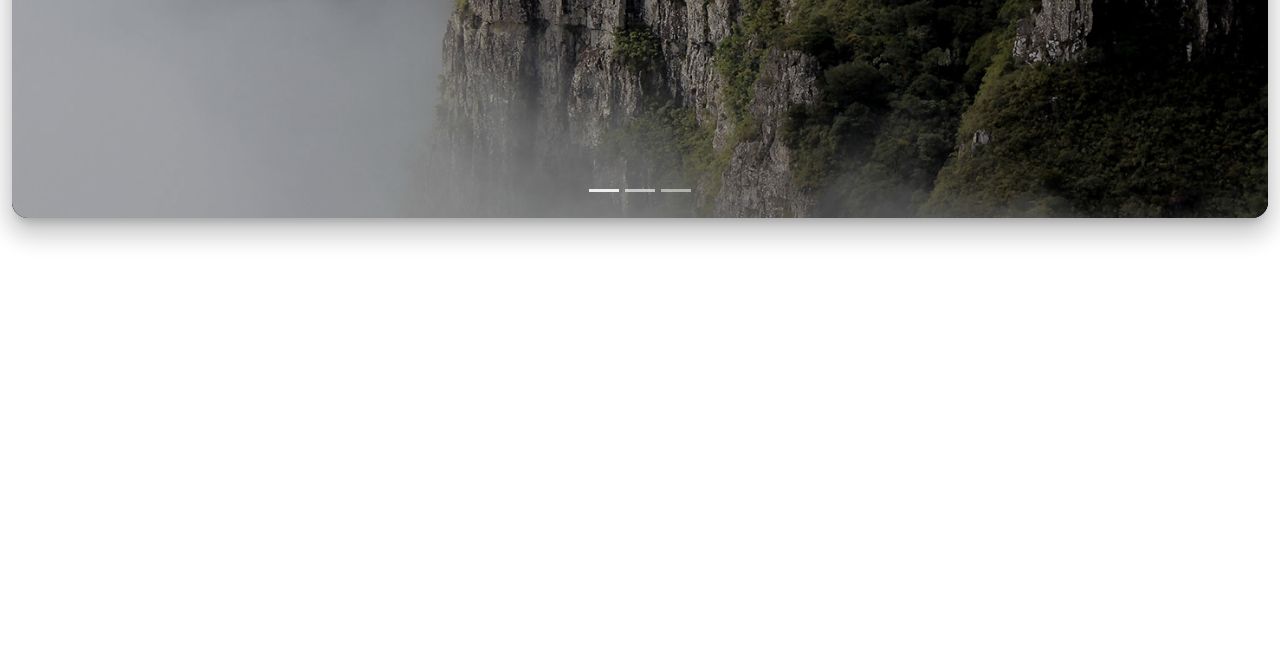
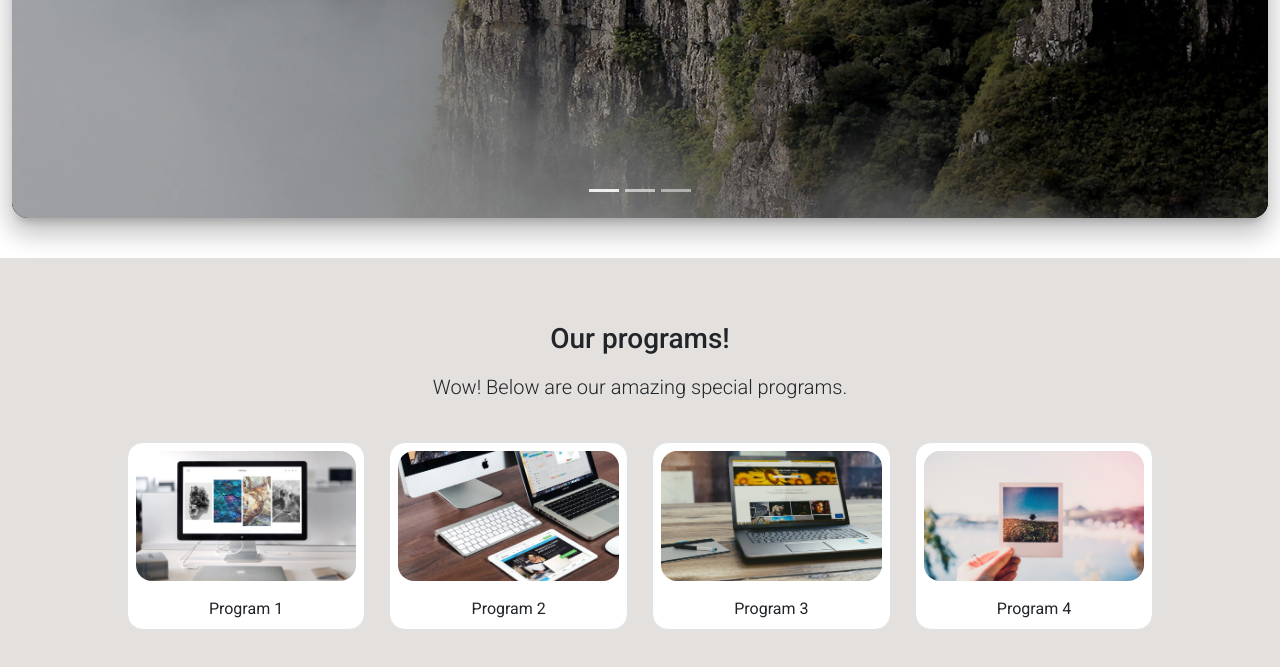
Before and after one commit to InnySoo/Bootstrap5-practice2, a plain HTML site: page index.html in a window 1280 px wide. Shown: the part 537-1204 px from the top of the page. Before the commit the page ends 800 px from the top, so only its background shows below. Drawn offline with nearby package versions, Linux system fonts and the light colour scheme.

Commit message:
add frontPrograms Section

```diff
--- a/assets/css/app.scss
+++ b/assets/css/app.scss
@@ -1,10 +1,15 @@
 @import url('https://fonts.googleapis.com/css2?family=Roboto:ital,wght@0,100;0,300;0,400;0,500;0,700;0,900;1,100;1,300;1,400;1,500;1,700;1,900&display=swap');
 
 $brand-green: #0e2d16;
+$brand-ligth-beige: #aba097;
 $brand-shadow: 0 16px 24px 2px rgba(0, 0, 0, 0.14), 0 6px 30px 5px rgba(0, 0, 0, 0.12), 0 8px 10px -5px rgba(0, 0, 0, 0.2);
 
 body, h1, h2, h3, h4, h5, h6, p, a, ul ,li, button, input, textarea, select, span, small {
   font-family: 'Roboto', sans-serif;
+}
+
+.section-content {
+  padding: 4rem 0;
 }
 
 .shadow-box {
@@ -74,3 +79,28 @@ body, h1, h2, h3, h4, h5, h6, p, a, ul ,li, button, input, textarea, select, spa
     }
   }
 }
+
+#frontPrograms {
+  background-color: lighten($brand-ligth-beige, 25%);
+
+  .program-item {
+    border-radius: 1rem;
+
+    a {
+      color: $brand-green;
+
+      img {
+        border-radius: 1rem;
+        object-fit: cover;
+        object-position: center;
+        height: 130px;
+        width: 100%;
+        margin-bottom: 1rem;
+      }
+
+      p {
+        font-size: 1.1rem;
+      }
+    }
+  }
+}
--- a/index.html
+++ b/index.html
@@ -124,7 +124,7 @@
   </header>
 
   <!-- fontCarousel Section -->
-   <section id="frontCarousel" class="container-xxl carousel slide carousel-fade" data-bs-ride="carousel">
+  <section id="frontCarousel" class="container-xxl carousel slide carousel-fade" data-bs-ride="carousel">
     <div class="carousel-indicators">
       <button type="button" data-bs-target="#frontCarousel" data-bs-slide-to="0" class="active" aria-current="true" aria-label="Slide 1"></button>
       <button type="button" data-bs-target="#frontCarousel" data-bs-slide-to="1" aria-label="Slide 2"></button>
@@ -164,7 +164,57 @@
       <span class="carousel-control-next-icon" aria-hidden="true"></span>
       <span class="visually-hidden">Next</span>
     </button>
-   </section>
+  </section>
+
+  <!-- frontProgram Section -->
+  <section id="frontPrograms">
+    <div class="section-content">
+      <div class="container-xxl">
+        <div class="row justify-content-center">
+          <div class="col-md-10 text-center">
+            <h3 class="mb-3">Our programs!</h3>
+            <p class="lead">Wow! Below are our amazing special programs.</p>
+            <br>
+            <div class="row justify-content-center px-2">
+              <div class="col-lg-3 col-md-4 col-sm-6 mb-4">
+                <div class="program-item bg-white border p-2 shadow-box">
+                  <a href="page.html" class="text-decoration-none">
+                    <img src="/assets/images/project-1.jpg" alt="Project 1" class="img-fluid">
+                  </a>
+                  <p class="mb-0">Program 1</p>
+                </div>
+              </div>
+              <div class="col-lg-3 col-md-4 col-sm-6 mb-4">
+                <div class="program-item bg-white border p-2 shadow-box">
+                  <a href="page.html" class="text-decoration-none">
+                    <img src="/assets/images/project-2.jpg" alt="Project 2" class="img-fluid">
+                  </a>
+                  <p class="mb-0">Program 2</p>
+                </div>
+              </div>
+              <div class="col-lg-3 col-md-4 col-sm-6 mb-4">
+                <div class="program-item bg-white border p-2 shadow-box">
+                  <a href="page.html" class="text-decoration-none">
+                    <img src="/assets/images/project-3.jpg" alt="Project 3" class="img-fluid">
+                  </a>
+                  <p class="mb-0">Program 3</p>
+                </div>
+              </div>
+              <div class="col-lg-3 col-md-4 col-sm-6 mb-4">
+                <div class="program-item bg-white border p-2 shadow-box">
+                  <a href="page.html" class="text-decoration-none">
+                    <img src="/assets/images/project-4.jpg" alt="Project 4" class="img-fluid">
+                  </a>
+                  <p class="mb-0">Program 4</p>
+                </div>
+              </div>
+            </div>
+          </div>
+        </div>
+      </div>
+    </div>
+  </section>
+
 
   <script src="https://cdn.jsdelivr.net/npm/bootstrap@5.3.3/dist/js/bootstrap.bundle.min.js" integrity="sha384-YvpcrYf0tY3lHB60NNkmXc5s9fDVZLESaAA55NDzOxhy9GkcIdslK1eN7N6jIeHz" crossorigin="anonymous"></script>
   <!-- Kakao map appkey here -->
```
Also changed, not shown: assets/css/app.css, 1 other file.
